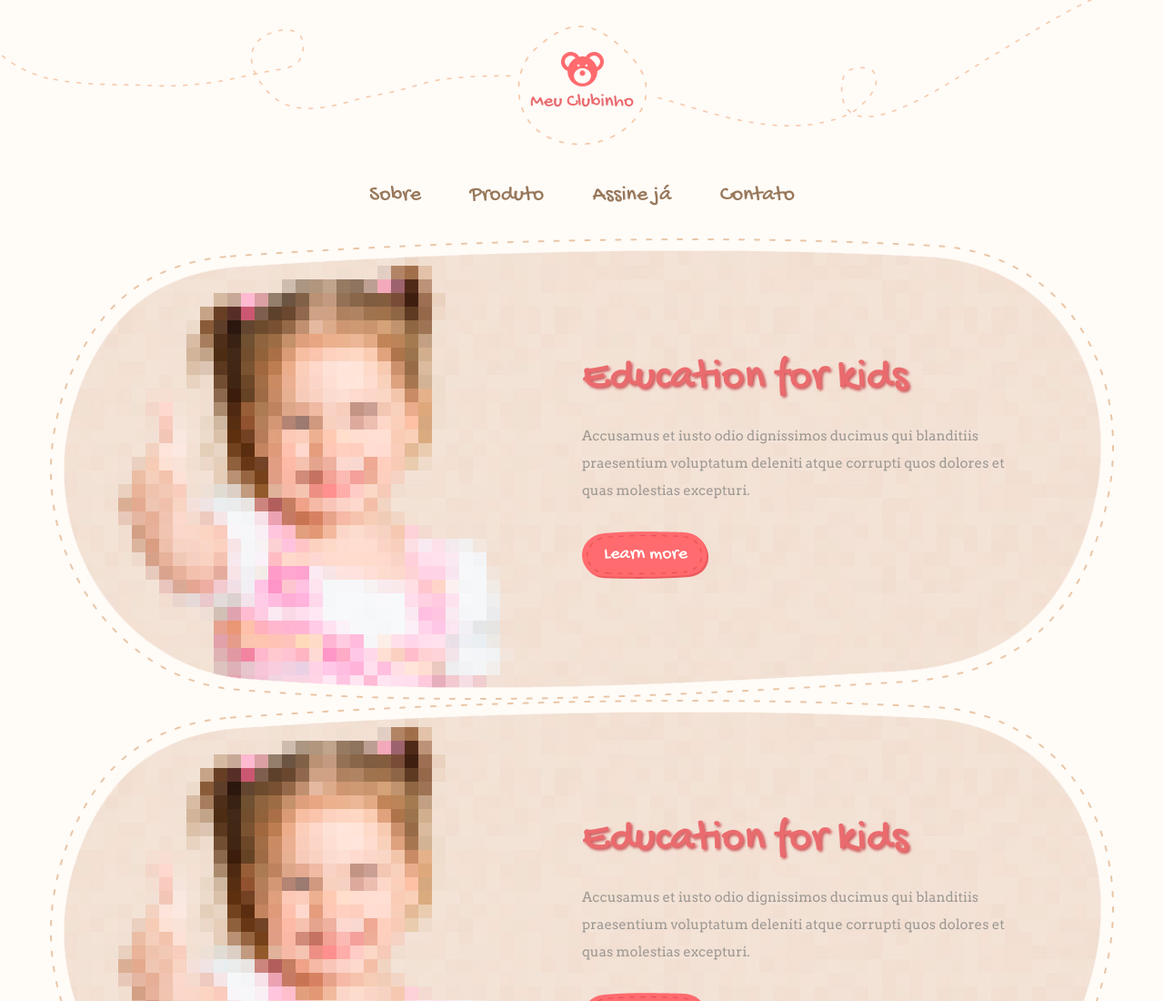
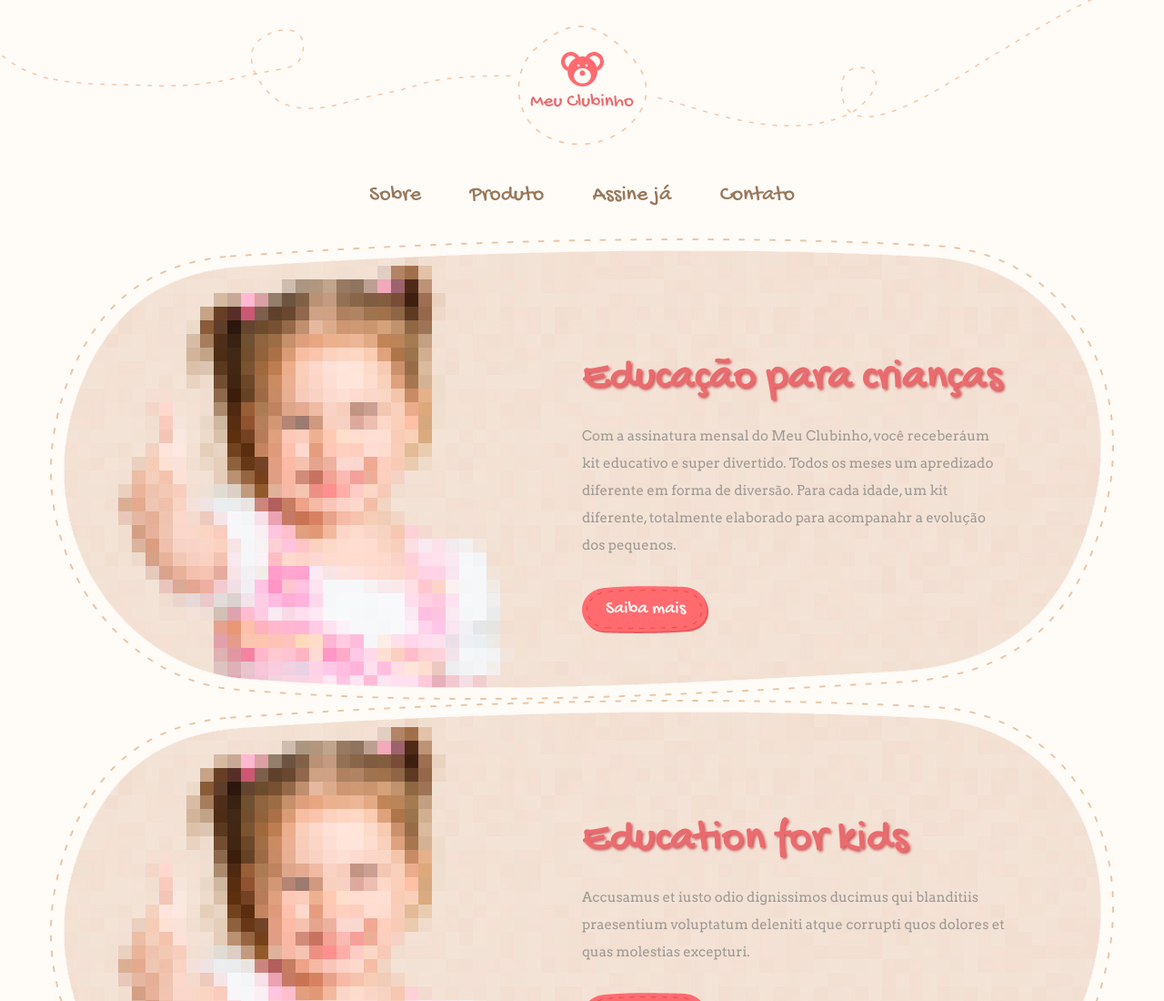
Before and after one commit to alvaropaco/meu-clubinho-ponto-com, a plain HTML site: page index.html in a window 1280 px wide. Shown: the top 1100 px of the page at 91% size. Drawn offline with nearby package versions, Linux system fonts and the light colour scheme.

Commit message:
Educacao para criancas

```diff
--- a/index.html
+++ b/index.html
@@ -53,9 +53,9 @@
 							<img class="slide" src="images/img-slide01.jpg" alt="">
 							<img class="slide-mask" src="images/bg_slider-mask.png" alt="">
 							<div class="slide-info">
-								<h1><a href="#">Education for kids</a></h1>
-								<p>Accusamus et iusto odio dignissimos ducimus qui blanditiis praesentium voluptatum deleniti atque corrupti quos dolores et quas molestias excepturi.</p>
-								<a class="btn red" href="#">Learn more</a>
+								<h1><a href="#">Educação para crianças</a></h1>
+								<p>Com a assinatura mensal do <b>Meu Clubinho</b>, você receberáum kit educativo e super divertido. Todos os meses um apredizado diferente em forma de diversão. Para cada idade, um kit diferente, totalmente elaborado para acompanahr a evolução dos pequenos.</p>
+								<a class="btn red" href="#">Saiba mais</a>
 							</div>
 						</li>
 						<li>
```
